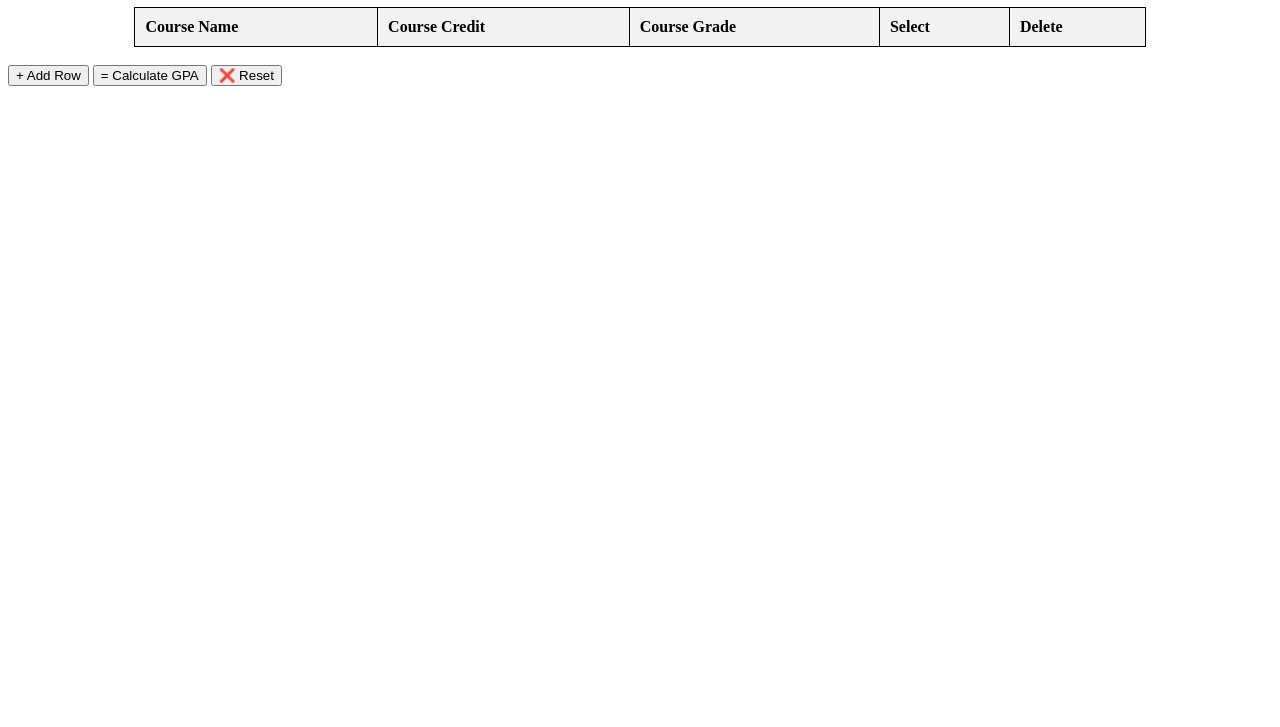
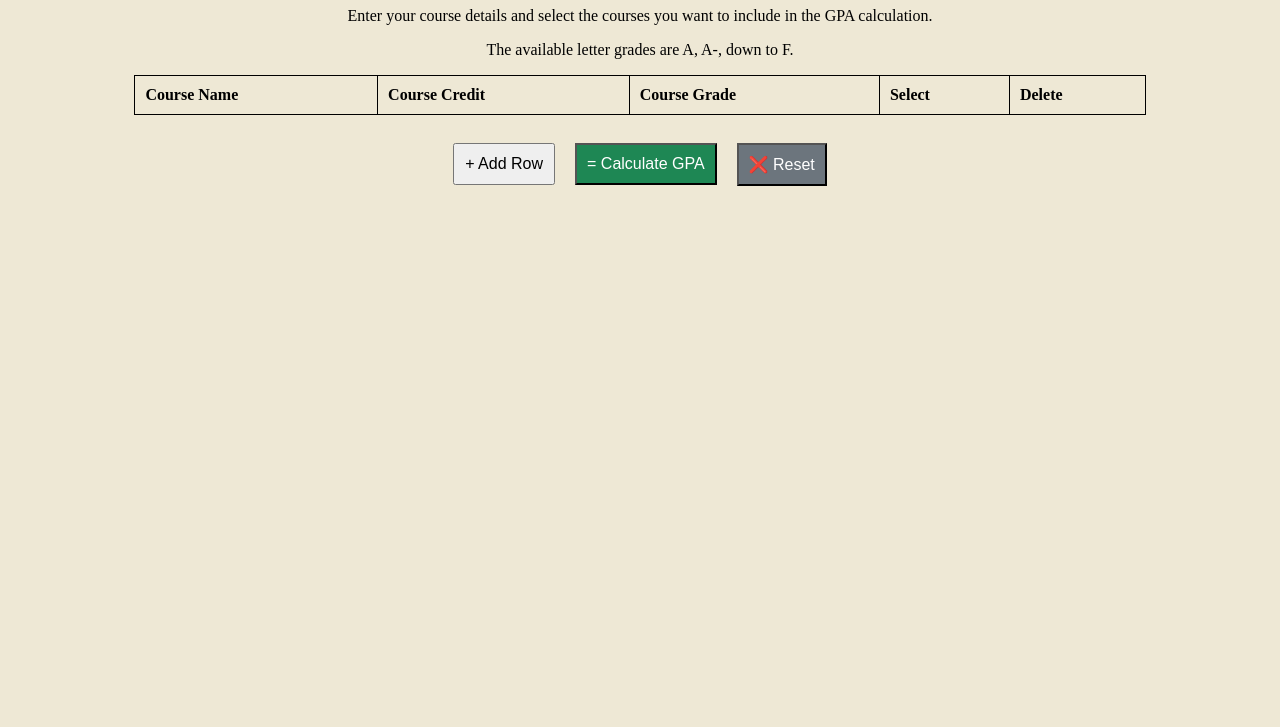
Before and after one commit to CANCANNEED23/CSC336HW2, a plain HTML site: page index.html in a window 1280 px wide. Shown: the part 73-800 px from the top of the page. Drawn offline with Linux system fonts and the light colour scheme.

Commit message:
Added more coloring and explaination
Added more in the styles section and modified the alignment.

```diff
--- a/index.html
+++ b/index.html
@@ -1,32 +1,79 @@
 <!DOCTYPE html>
 <html lang="en">
+
 <head>
     <meta charset="UTF-8">
     <meta name="viewport" content="width=device-width, initial-scale=1.0">
     <title>GPA Calculator</title>
     <style>
+        body {
+            background-color: #eee8d5;
+        }
+
+        h1 {
+            text-align: center;
+        }
+
+        p {
+            text-align: center;
+        }
+
         table {
             width: 80%;
             border-collapse: collapse;
             margin: auto;
         }
-        th, td {
+        td {
             border: 1px solid black;
             padding: 10px;
             text-align: left;
             margin: auto;
+            background-color: white;
         }
+
         th {
-            background-color: #f2f2f2;
+            background-color: #eee8d5;
+            border: 1px solid black;
+            padding: 10px;
+            text-align: left;
+            margin: auto;
 
         }
+
         input {
             box-sizing: border-box;
         }
+
+        button {
+            padding: 10px;
+            margin: 10px;
+            font-size: 16px;
+        }
+
+        .buttons-container {
+            display: flex;
+            justify-content: center;
+            align-items: center;
+            /* Adjust this value as needed */
+        }
+
+        #calculateGPA {
+            background-color: #1e8754;
+            color: white;
+        }
+
+        #reset {
+            background-color: #6c757d;
+            color: white;
+        }
+
     </style>
 </head>
+
 <body>
     <h1>GPA Calculator</h1>
+    <p>Enter your course details and select the courses you want to include in the GPA calculation.</p>
+    <p>The available letter grades are A, A-, down to F.</p>
     <table id="courseTable">
         <thead>
             <tr>
@@ -41,9 +88,11 @@
         </tbody>
     </table>
     <br>
-    <button onclick="addRow()"> + Add Row</button>
-    <button onclick="calculateGPA()"> = Calculate GPA</button>
-    <button onclick="resetTable()"> ❌ Reset</button>
+    <div class="buttons-container">
+        <button onclick="addRow()"> + Add Row</button>
+        <button id="calculateGPA" onclick="calculateGPA()"> = Calculate GPA</button>
+        <button id="reset" onclick="resetTable()"> ❌ Reset</button>
+    </div>
     <p id="gpaResult"></p>
 
     <script>
@@ -61,7 +110,7 @@
             cell2.innerHTML = '<input type="number" placeholder="Credit" min="0" max="4">';
             cell3.innerHTML = '<input type="text" placeholder="Grade">';
             cell4.innerHTML = '<input type="checkbox">';
-            cell5.innerHTML = '<button onclick="deleteRow(this)">&times;</button>';
+            cell5.innerHTML = '<button onclick="deleteRow(this)" style="border: none; background: transparent;">&times;</button>';
         }
 
         function deleteRow(button) {
@@ -119,4 +168,5 @@
         }
     </script>
 </body>
+
 </html>
```
